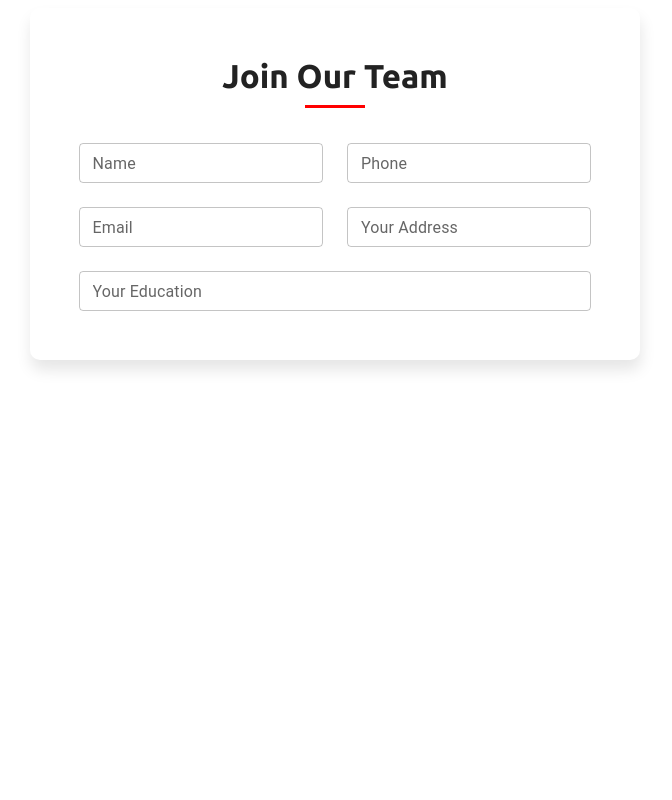
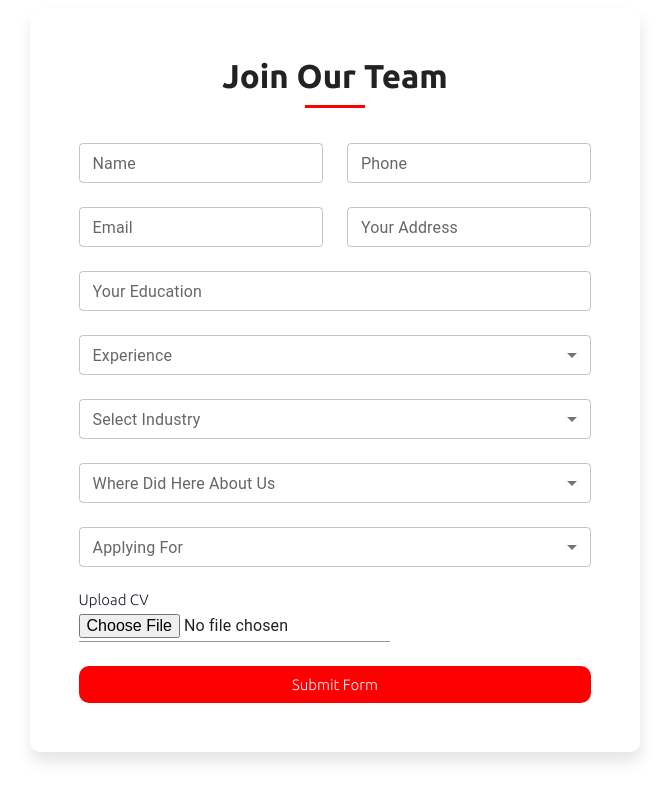
Before and after one commit to saadk738/call-hub-pros, a React (Vite) app: page /Careers in a window 1280 px wide. Shown: the part 696-1496 px from the top of the page, without its empty margins (305-977 px from the left). Before the commit the page ends 1120 px from the top, so only its background shows below. Built offline with nearby package versions, Linux system fonts and the light colour scheme.

Commit message:
work in career page

```diff
--- a/src/components/selectBox/SelectBox.jsx
+++ b/src/components/selectBox/SelectBox.jsx
@@ -4,30 +4,31 @@ import MenuItem from '@mui/material/MenuItem';
 import FormControl from '@mui/material/FormControl';
 import Select from '@mui/material/Select';
 
-export default function SelectBox({label, onSelect}) {
-  const [age, setAge] = React.useState('');
+export default function SelectBox({label = 'Select', options=['One','Two','Three'],onSelect}) {
+  const [value, setValue] = React.useState('');
 
   const handleChange = (event) => {
-    setAge(event.target.value);
+    setValue(event.target.value);
+    if(onSelect){
+      onSelect(event.target.value);
+    }
   };
 
   return (
     <FormControl sx={{ minWidth: 120, width:'100%' }} size="small">
-      <InputLabel id="demo-select-small-label">Age</InputLabel>
+      <InputLabel id="demo-select-small-label">{label}</InputLabel>
       <Select
         labelId="demo-select-small-label"
         id="demo-select-small"
-        value={age}
-        label="Age"
+        value={value}
+        label={label}
         onChange={handleChange}
         fullWidth
       >
         <MenuItem value="">
           <em>None</em>
         </MenuItem>
-        <MenuItem value={10}>Ten</MenuItem>
-        <MenuItem value={20}>Twenty</MenuItem>
-        <MenuItem value={30}>Thirty</MenuItem>
+        {options.map(e=><MenuItem key={e} value={e}>{e}</MenuItem>)}
       </Select>
     </FormControl>
   );
--- a/src/pages/career/Career.jsx
+++ b/src/pages/career/Career.jsx
@@ -3,6 +3,7 @@ import './Career.css'
 import NavBar from '../../components/navBar/NavBar'
 import { Grid, TextField } from '@mui/material'
 import SelectBox from '../../components/selectBox/SelectBox'
+import Btn from '../../components/btn/Btn'
 
 export default function Career() {
     return (
@@ -19,8 +20,8 @@ export default function Career() {
                     <Grid item xs={2.5}></Grid>
                     <Grid item sm={7} xs={12}>
                         <div className="career-form">
-                        <div className="global-heading1 text-center" data-aos="fade-up">Join Our Team</div>
-                <div className="text-center mb-5per" data-aos="fade-up"><div className="hr" /></div>
+                            <div className="global-heading1 text-center" data-aos="fade-up">Join Our Team</div>
+                            <div className="text-center mb-5per" data-aos="fade-up"><div className="hr" /></div>
                             <Grid container spacing={3}>
                                 <Grid item sm={6} xs={12}>
                                     <TextField
@@ -62,9 +63,42 @@ export default function Career() {
                                         fullWidth
                                     />
                                 </Grid>
-                                {/* <Grid item sm={12} xs={12}>
-                               <SelectBox/>
-                            </Grid> */}
+                                <Grid item sm={12} xs={12}>
+                                    <SelectBox
+                                        label='Experience'
+                                        options={['1 Year', '2 Years', '3 Years', '4 Years', '5+ Years']}
+                                    />
+                                </Grid>
+                                <Grid item sm={12} xs={12}>
+                                    <SelectBox
+                                        label='Select Industry'
+                                        options={['Call Center', 'Information Technology', 'Others']}
+                                    />
+                                </Grid>
+                                <Grid item sm={12} xs={12}>
+                                    <SelectBox
+                                    label='Where Did Here About Us'
+                                    options={['Google', 'Friend Refer', 'Other']}
+                                    />
+                                </Grid>
+                                <Grid item sm={12} xs={12}>
+                                    <SelectBox
+                                    label='Applying For'
+                                    options={['Part Time', 'Full Time']}
+                                    />
+                                </Grid>
+                                <Grid item sm={12} xs={12}>
+                                    <div style={{marginBottom:'5px'}}>Upload CV</div>
+                                    <TextField
+                                        variant='standard'
+                                        size='small'
+                                        type='file'
+                                    />
+                                </Grid>
+                                <Grid item sm={12} xs={12}>
+                                    <Btn label='Submit Form'  />
+                                </Grid>
+
                             </Grid>
                         </div>
                     </Grid>
```
